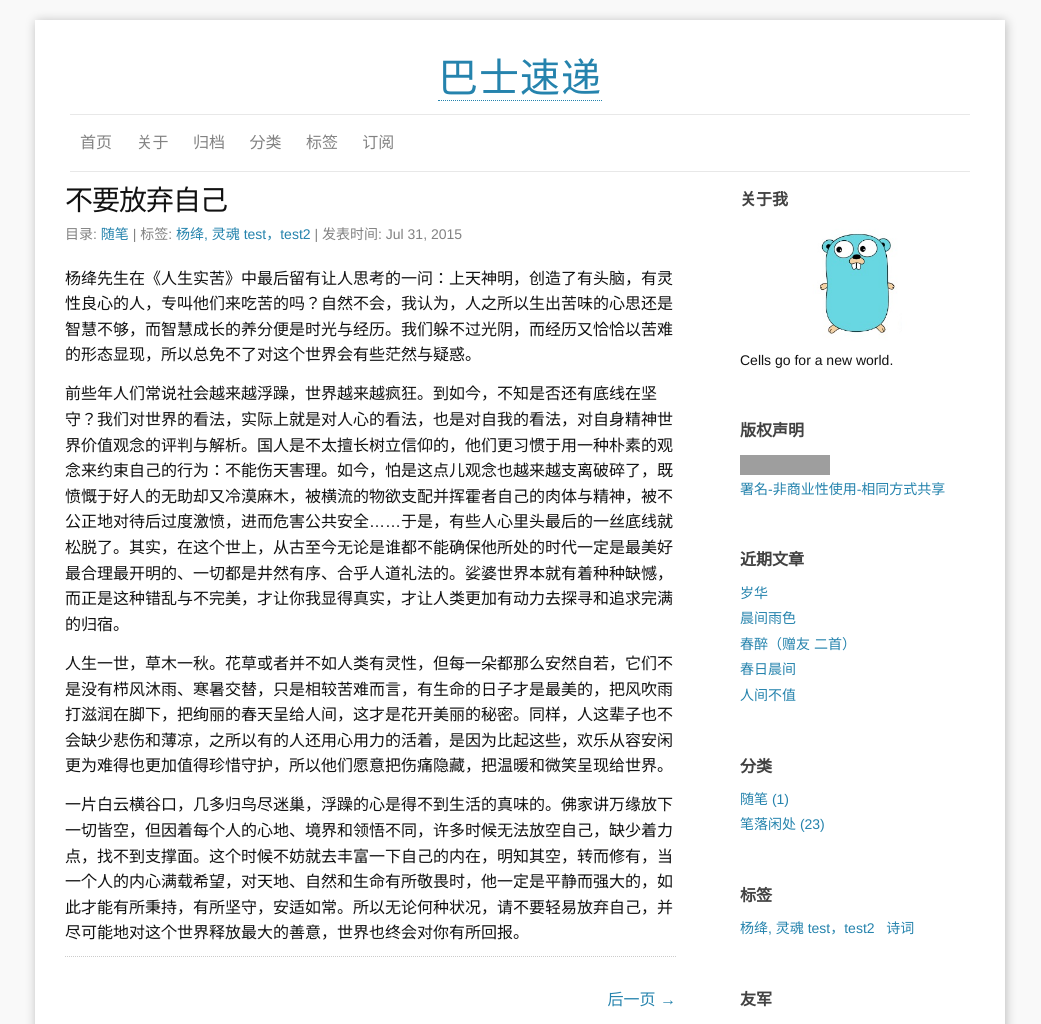
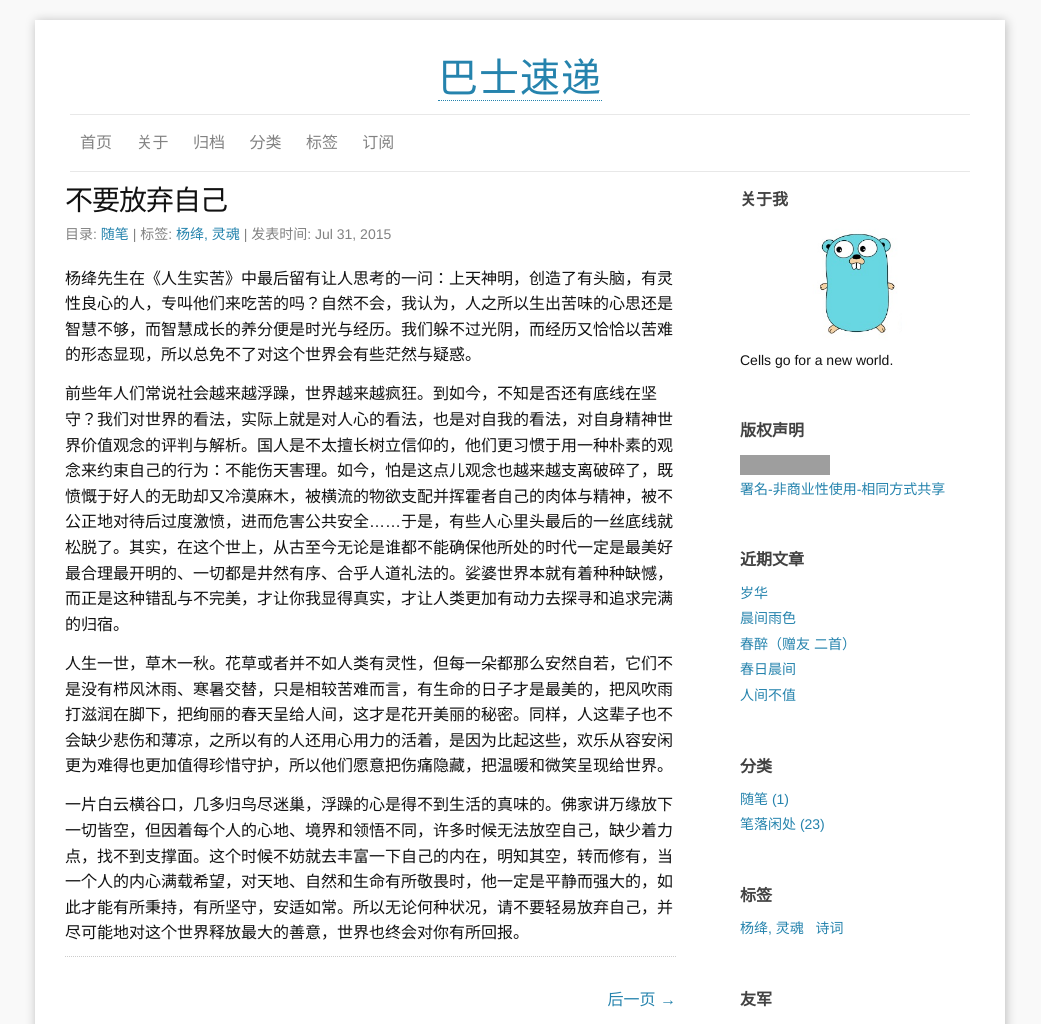
Before and after one commit to cellsgo/cellsgo.github.io, a Jekyll site: the page built from _posts/随笔/2015-07-31-不要放弃自己.md, in a window 1280 px wide. Shown: the top 1024 px of the page, without its empty margins (120-1161 px from the left). Built offline with Jekyll 4.4.1, drawn with Linux system fonts in a browser that asks for light colours; comment, search, counter and statistics services are not loaded; grey boxes are pictures that could not be loaded.

Commit message:
ok for tags

```diff
--- a/_posts/随笔/2015-07-31-不要放弃自己.md
+++ b/_posts/随笔/2015-07-31-不要放弃自己.md
@@ -4,7 +4,7 @@ title: 不要放弃自己
 modified: 2015-07-31 19:13
 categories: [随笔]
 tags:
-  - 杨绛, 灵魂 test，test2
+  - 杨绛, 灵魂
 ---
 
 杨绛先生在《人生实苦》中最后留有让人思考的一问：上天神明，创造了有头脑，有灵性良心的人，专叫他们来吃苦的吗？自然不会，我认为，人之所以生出苦味的心思还是智慧不够，而智慧成长的养分便是时光与经历。我们躲不过光阴，而经历又恰恰以苦难的形态显现，所以总免不了对这个世界会有些茫然与疑惑。<!-- more -->
```
